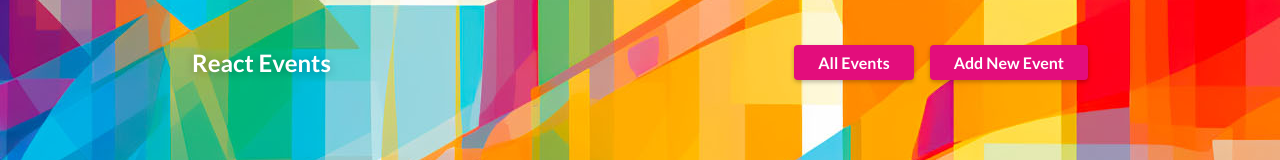
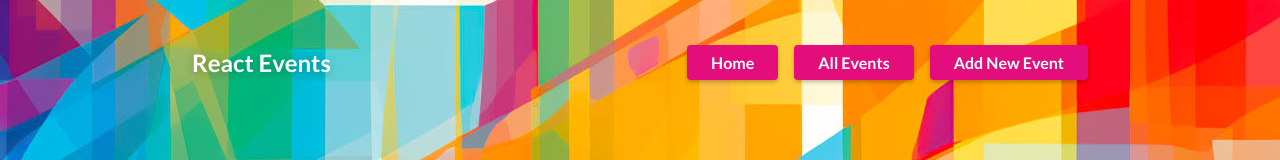
Before and after one commit to sean-xiao-zhao7/tanstack, a React (Vite) app: page /events in a window 1280 px wide. Shown: the top 160 px of the page. Built offline with nearby package versions, Linux system fonts and the light colour scheme; no server answers.

Commit message:
Add menu items

```diff
--- a/src/App.jsx
+++ b/src/App.jsx
@@ -10,6 +10,7 @@ import NewEvent from "./components/Events/NewEvent.jsx";
 import EditEvent from "./components/Events/EditEvent.jsx";
 import { QueryClientProvider } from "@tanstack/react-query";
 import { queryClient } from "./util/http.js";
+import AllEventsPage from "./components/Pages/AllEventsPage.jsx";
 
 const router = createBrowserRouter([
     {
@@ -37,6 +38,10 @@ const router = createBrowserRouter([
             },
         ],
     },
+    {
+        path: "/allevents",
+        element: <AllEventsPage />,
+    },
 ]);
 
 function App() {
--- a/src/components/Events/Events.jsx
+++ b/src/components/Events/Events.jsx
@@ -10,7 +10,10 @@ export default function Events() {
         <>
             <Outlet />
             <Header>
-                <Link to="/events" className="button">
+                <Link to="/" className="button">
+                    Home
+                </Link>
+                <Link to="/allevents" className="button">
                     All Events
                 </Link>
                 <Link to="/events/new" className="button">
```
